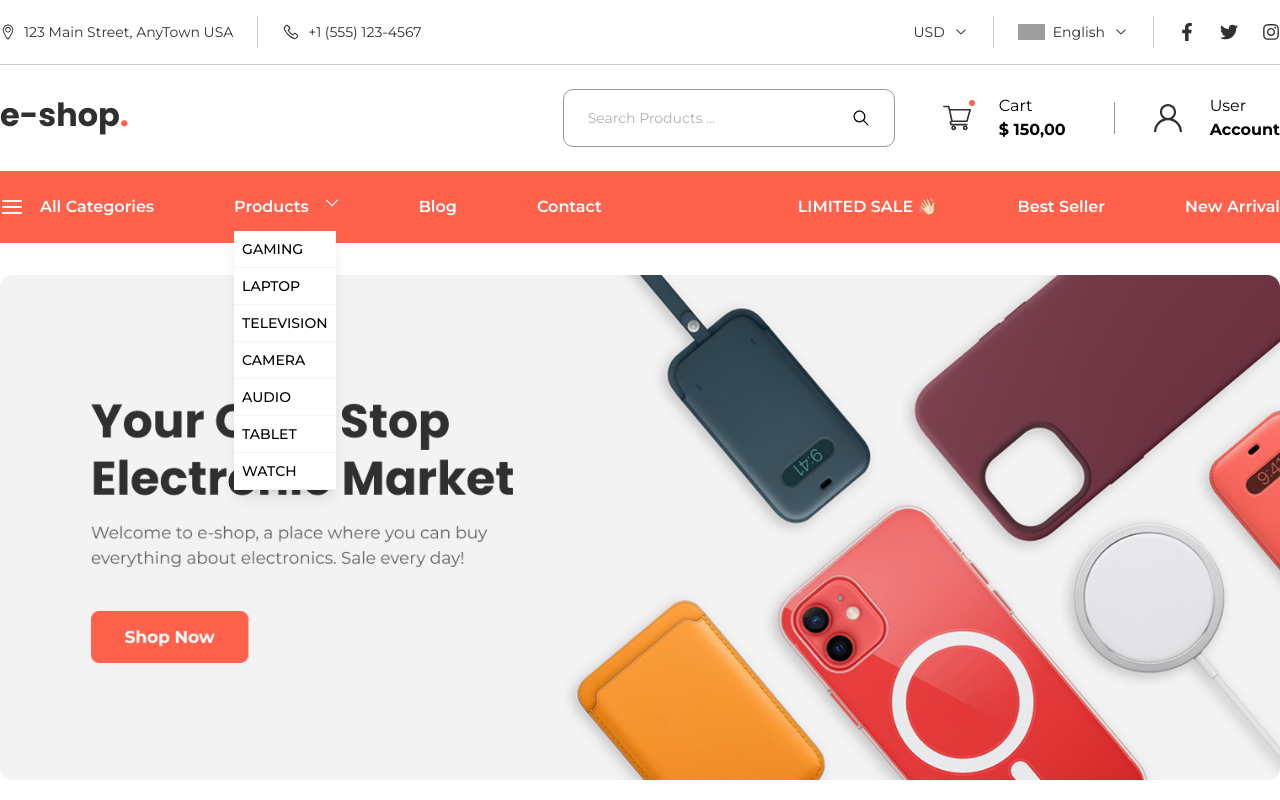
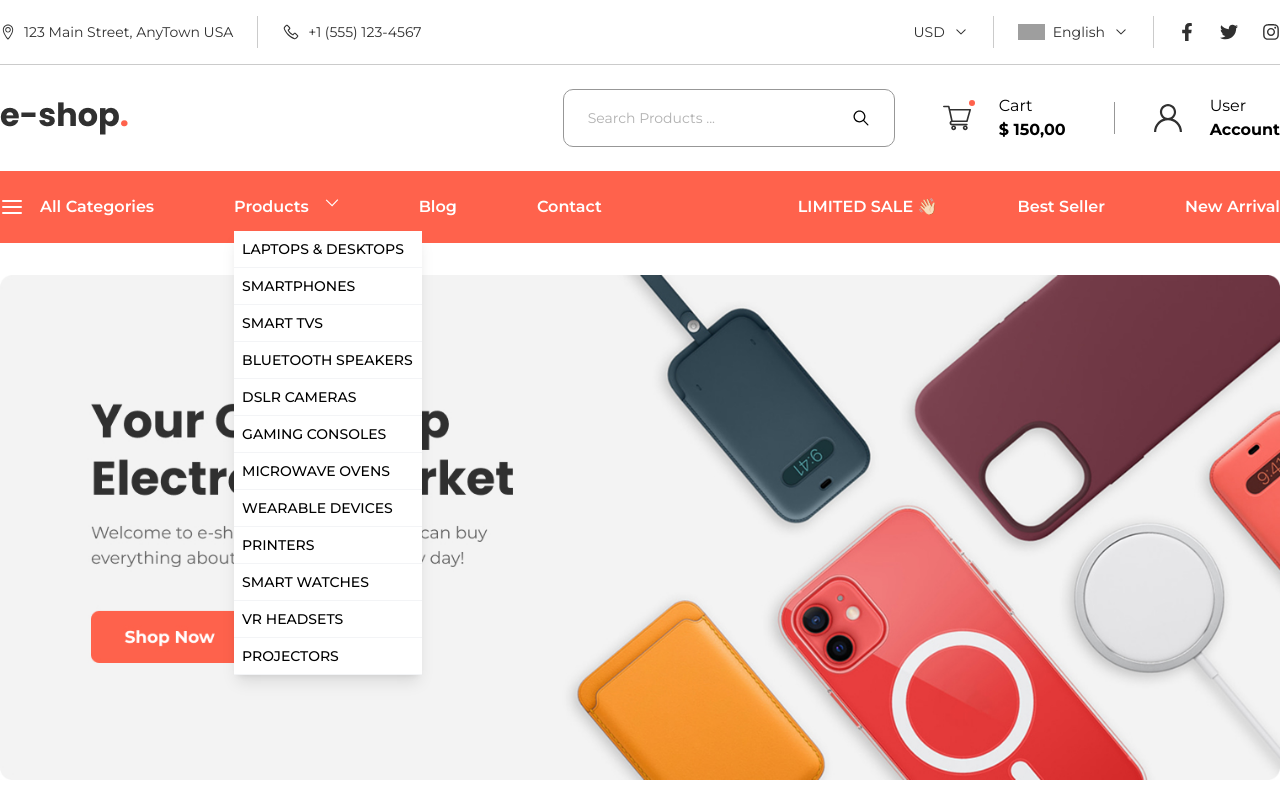
Before and after one commit to abdurrahmanfahim/e-shop., a React (Vite) app: page / in a window 1280 px wide. Both pictures are taken after a click on the button "Products". Shown: the top 800 px of the page. Built offline with nearby package versions, Linux system fonts and the light colour scheme; grey boxes are pictures that could not be loaded.

Commit message:
added few items
added few items and some hover effect

```diff
--- a/src/components/headers/MiddleHeader.jsx
+++ b/src/components/headers/MiddleHeader.jsx
@@ -27,7 +27,7 @@ const MiddleHeader = () => {
                 <IoIosSearch className="text-xl" />
               </div>
             </div>
-            <Link to={'#'} className="relative px-12  ml-14 ">
+            <Link to={'#'} className="relative px-12 ml-14 hover:text-[#FF624C] ">
               <div className={`absolute -left-[8px] top-1/2 -translate-y-1/2 ${notification && "after:content-[''] after:size-1.5 after:absolute after:bg-[#FF624C] after:rounded-full after:-right-1 after:-top-1" } `}>
                 <CartIcon />
               </div>
@@ -39,7 +39,7 @@ const MiddleHeader = () => {
               </span>
             </Link>
 
-            <Link to={'#'} className="relative pl-12 ml-12 after:absolute after:w-[1px] after:h-8 after:bg-[#979797] after:-left-12 after:top-1/2 after:-translate-y-1/2    ">
+            <Link to={'#'} className="relative pl-12 ml-12 after:absolute after:w-[1px] after:h-8 after:bg-[#979797] after:-left-12 after:top-1/2 after:-translate-y-1/2 hover:text-[#FF624C] ">
               <div className="absolute -left-[8px] top-1/2 -translate-y-1/2  ">
                 <UserIcon />
               </div>
--- a/src/components/headers/bottomHeaderComponent/BottomLeft.jsx
+++ b/src/components/headers/bottomHeaderComponent/BottomLeft.jsx
@@ -7,13 +7,18 @@ import { Link } from "react-router-dom";
 
 const BottomLeft = () => {
   const products = [
-    "GAMING",
-    "LAPTOP",
-    "TELEVISION",
-    "CAMERA",
-    "AUDIO",
-    "TABLET",
-    "WATCH",
+    "Laptops & Desktops",
+    "Smartphones",
+    "Smart TVs",
+    "Bluetooth Speakers",
+    "DSLR Cameras",
+    "Gaming Consoles",
+    "Microwave Ovens",
+    "Wearable Devices",
+    "Printers",
+    "Smart Watches",
+    "VR Headsets",
+    "Projectors"
   ];
 
   const categories = [
@@ -32,6 +37,7 @@ const BottomLeft = () => {
   const [selectedProduct, setSelectedProduct] = useState("");
   const categoriesRef = useRef(null);
   const productsRef = useRef(null);
+  console.log(selectedCategory, selectedProduct)
 
   useEffect(() => {
     const handleClickOutSide = (event) => {
@@ -76,7 +82,7 @@ const BottomLeft = () => {
         <button onClick={() => setIsProRefOpen(!isProRefOpen)}>Products</button>
         <GrDown className="text-sm " />
         {isProRefOpen && (
-          <div className="absolute left-0 top-[150%]">
+          <div className="w-47 absolute left-0 top-[150%]">
             <ul className="bg-white text-black text-sm font-medium w-full shadow-lg z-10 ">
               {products.map((item) => (
                 <li
--- a/src/icons/UserIcon.jsx
+++ b/src/icons/UserIcon.jsx
@@ -1,23 +1,23 @@
 import React from "react";
 
-const UserIcon = () => {
+const UserIcon = ({height=28, width=28, color='#303030'}) => {
   return (
     <svg
       xmlns="http://www.w3.org/2000/svg"
-      width="28"
-      height="28"
+      width={width}
+      height={height}
       viewBox="0 0 28 28"
       fill="none"
     >
       <g clipPath="url(#clip0_2_216)">
         <path
           d="M23.8995 18.1005C22.3747 16.5757 20.5597 15.4469 18.5795 14.7635C20.7004 13.3028 22.0938 10.8581 22.0938 8.09375C22.0938 3.63087 18.4629 0 14 0C9.53712 0 5.90625 3.63087 5.90625 8.09375C5.90625 10.8581 7.29963 13.3028 9.42058 14.7635C7.44034 15.4469 5.62538 16.5757 4.10052 18.1005C1.45627 20.7448 0 24.2605 0 28H2.1875C2.1875 21.4866 7.48656 16.1875 14 16.1875C20.5134 16.1875 25.8125 21.4866 25.8125 28H28C28 24.2605 26.5437 20.7448 23.8995 18.1005ZM14 14C10.7433 14 8.09375 11.3505 8.09375 8.09375C8.09375 4.837 10.7433 2.1875 14 2.1875C17.2567 2.1875 19.9062 4.837 19.9062 8.09375C19.9062 11.3505 17.2567 14 14 14Z"
-          fill="#303030"
+          fill={color}
         />
       </g>
       <defs>
         <clipPath id="clip0_2_216">
-          <rect width="28" height="28" fill="white" />
+          <rect width={width} height={height} fill="white" />
         </clipPath>
       </defs>
     </svg>
```
